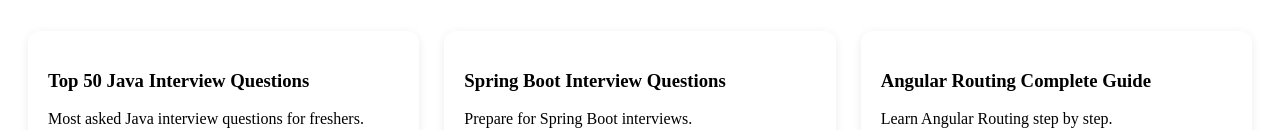
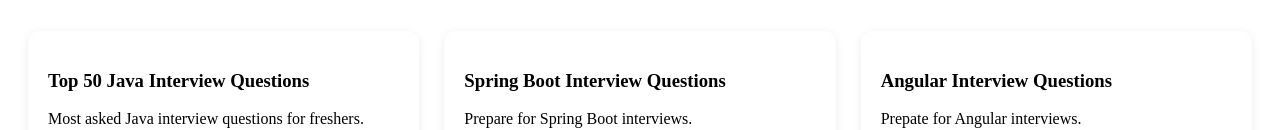
Before and after one commit to vikashkarma/techsphere, an Angular app: page / in a window 1280 px wide. Shown: the part 671-801 px from the top of the page. Built offline with nearby package versions, Linux system fonts and the light colour scheme.

Commit message:
update home

```diff
--- a/src/app/components/home/home.html
+++ b/src/app/components/home/home.html
@@ -28,9 +28,9 @@
   <p>Prepare for Spring Boot interviews.</p>
 </a>
 
-<a class="post-card" routerLink="/article/angular-routing-guide">
-  <h3>Angular Routing Complete Guide</h3>
-  <p>Learn Angular Routing step by step.</p>
+<a class="post-card" routerLink="/article/angular-interview-questions">
+  <h3>Angular Interview Questions</h3>
+  <p>Prepate for Angular interviews.</p>
 </a>
   </div>
 
```
